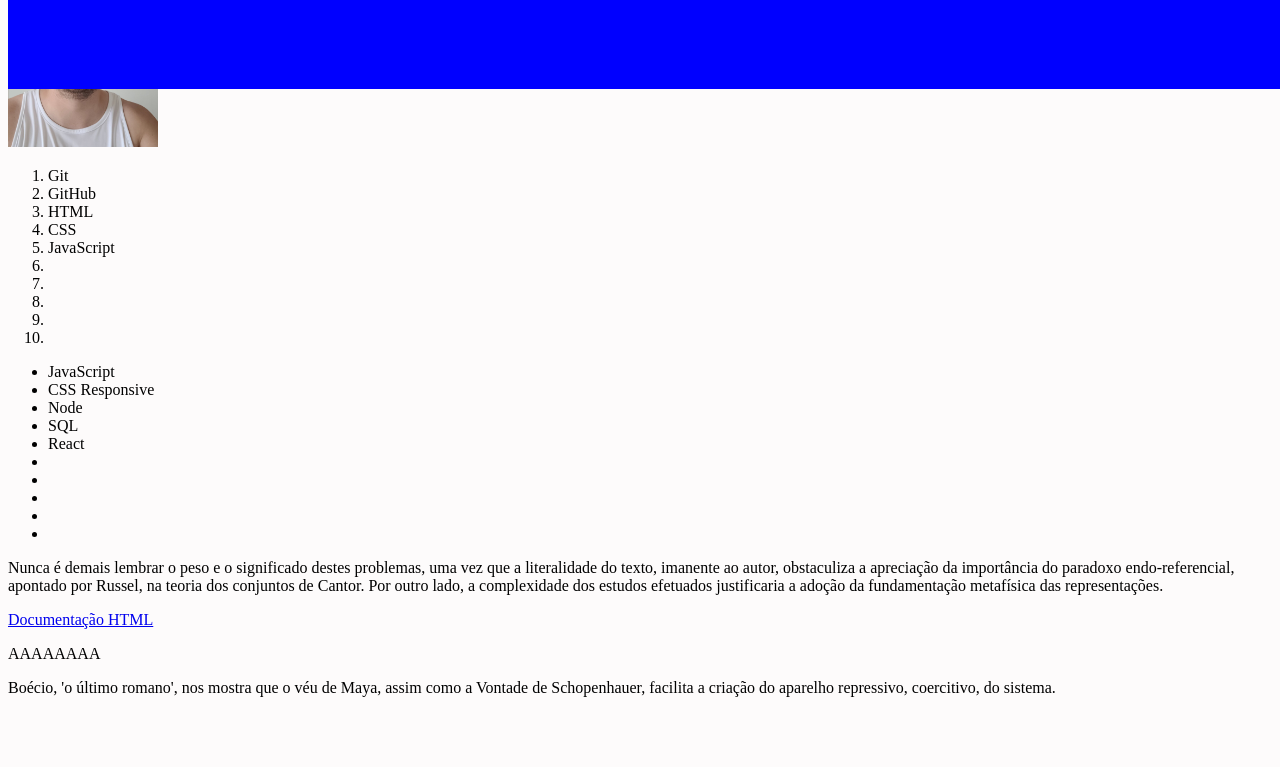
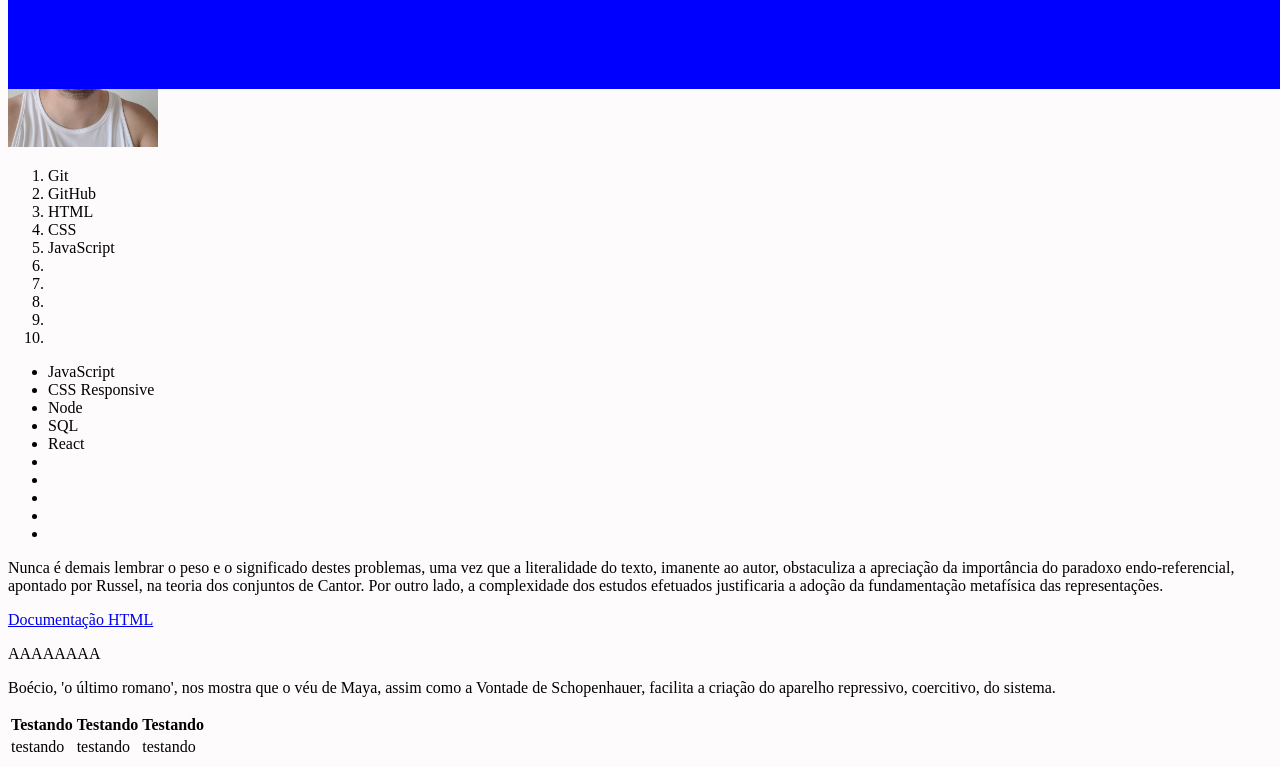
Before and after one commit to rodriguesrai/rai-rodrigues-lessons-learned, a website: page index.html in a window 1280 px wide. Shown: the part 61-828 px from the top of the page. Before the commit the page ends 800 px from the top, so only its background shows below. Drawn offline with Linux system fonts and the light colour scheme.

Commit message:
requisito 12 completo

```diff
--- a/index.html
+++ b/index.html
@@ -60,6 +60,19 @@
         <p>          Boécio, 'o último romano', nos mostra que o véu de Maya, assim como a Vontade de Schopenhauer, facilita a criação do aparelho repressivo, coercitivo, do sistema. </p>
     </aside>
 
+    <table>
+        <tr>
+            <th>Testando</th>
+            <th>Testando</th>
+            <th>Testando</th>
+        </tr>
+        <tr>
+            <td>testando</td>
+            <td>testando</td>
+            <td>testando</td>
+        </tr>
+
+    </table>
 
 
 
```
